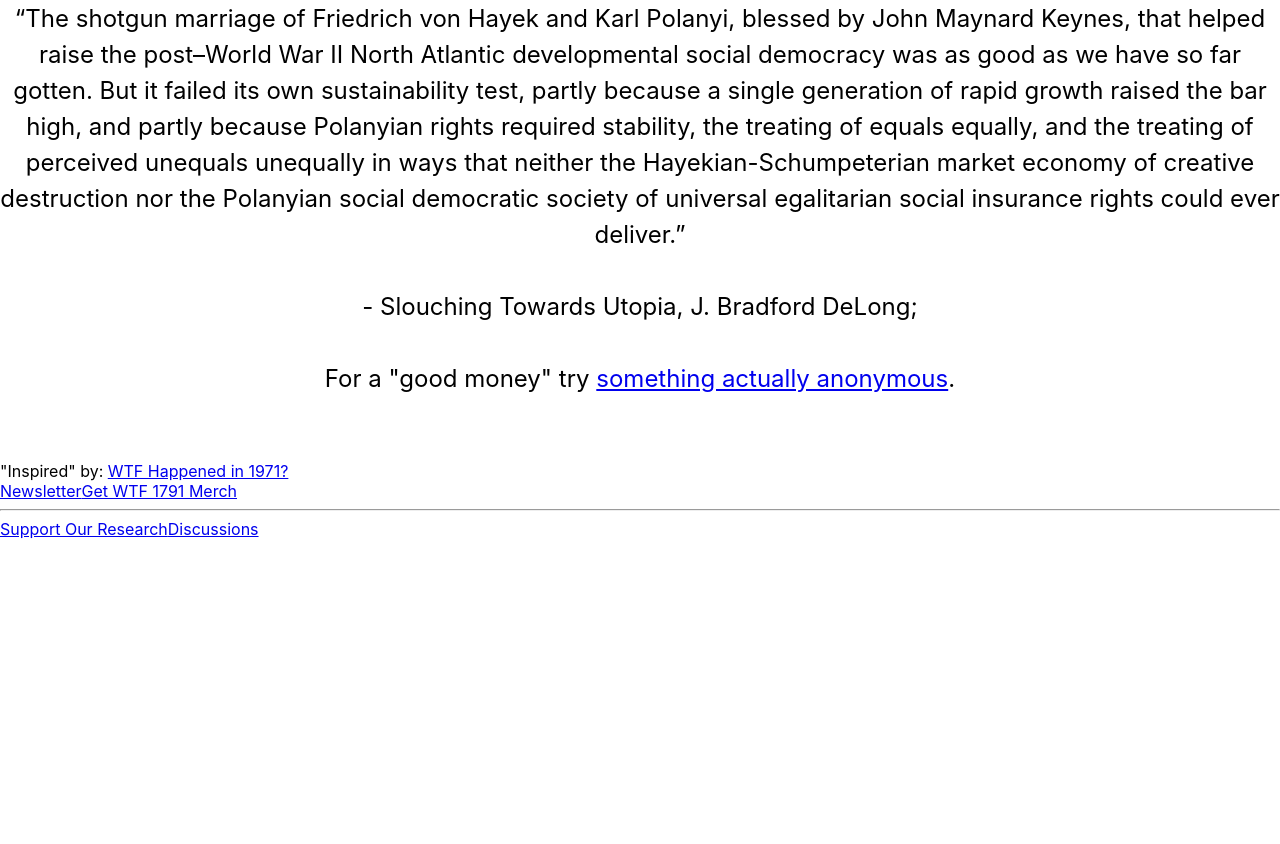
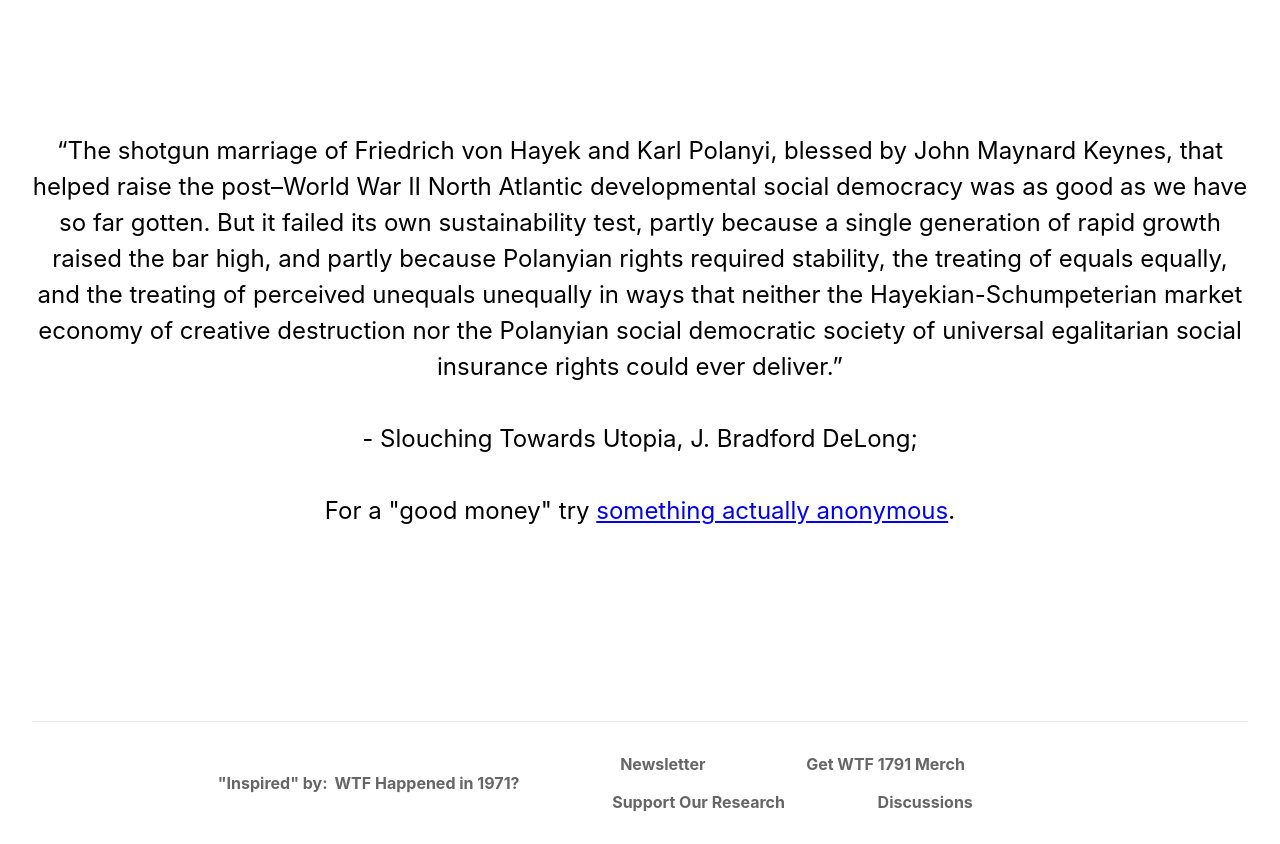
Before and after one commit to JackYoustra/wtfhappenedin1791, a Next.js app: page / in a window 1280 px wide. Shown: the part 2100-2944 px from the top of the page. Before the commit the page ends 2639 px from the top, so only its background shows below. Built offline with nearby package versions, Linux system fonts and the light colour scheme; grey boxes are pictures that could not be loaded.

Commit message:
Other page looking ok

```diff
--- a/app/globals.css
+++ b/app/globals.css
@@ -5,6 +5,7 @@
   font-family: -apple-system, BlinkMacSystemFont, Segoe UI, Roboto, Oxygen,
     Ubuntu, Cantarell, Fira Sans, Droid Sans, Helvetica Neue, sans-serif;
 }
+
 
 * {
   box-sizing: border-box;
@@ -19,3 +20,160 @@
     background: black;
   }
 }
+
+.footerContent {
+  display: flex;
+  flex-wrap: wrap;
+  justify-content: space-evenly;
+}
+
+.footerContent hr {
+  width: 100%;
+  /* hide, but still with layout effects */
+  opacity: 0;
+}
+
+.container {
+  padding: 0 2rem;
+}
+
+.main {
+  min-height: 100vh;
+  padding: 4rem 0;
+  flex: 1;
+  display: flex;
+  flex-direction: column;
+  justify-content: center;
+  align-items: center;
+}
+
+.footer {
+  display: flex;
+  flex-direction: row;
+  flex: 1;
+  padding: 2rem 0;
+  border-top: 1px solid #eaeaea;
+  justify-content: center;
+  align-items: center;
+  font-family: -apple-system, BlinkMacSystemFont, Segoe UI, Roboto, Oxygen,
+    Ubuntu, Cantarell, Fira Sans, Droid Sans, Helvetica Neue, sans-serif;
+    font-weight: 700;
+
+    color: rgb(102, 102, 102);
+    text-decoration-color: rgb(102, 102, 102);
+    text-decoration-line: none;
+    text-decoration-style: solid;
+    text-decoration-thickness: auto;
+}
+
+.footer a {
+  padding: 0 0.2rem;
+  color: inherit;
+  text-decoration: none;
+}
+
+.title {
+  margin: 0;
+  line-height: 1.15;
+  font-size: 4rem;
+  font-style: normal;
+  font-weight: 800;
+  letter-spacing: -0.025em;
+}
+
+.title a {
+  text-decoration: none;
+  color: #0070f3;
+}
+
+.title a:hover,
+.title a:focus,
+.title a:active {
+  text-decoration: underline;
+}
+
+.code {
+  background: #fafafa;
+  border-radius: 5px;
+  padding: 0.75rem;
+  font-size: 1.1rem;
+  font-family: Menlo, Monaco, Lucida Console, Liberation Mono, DejaVu Sans Mono,
+    Bitstream Vera Sans Mono, Courier New, monospace;
+}
+
+.grid {
+  display: flex;
+  align-items: center;
+  justify-content: center;
+  flex-wrap: wrap;
+  max-width: 1200px;
+}
+
+.card {
+  margin: 1rem;
+  padding: 1.5rem;
+  text-align: left;
+  color: inherit;
+  text-decoration: none;
+  border: 1px solid #eaeaea;
+  border-radius: 10px;
+  transition: color 0.15s ease, border-color 0.15s ease;
+  max-width: 300px;
+}
+
+.card:hover,
+.card:focus,
+.card:active {
+  color: #0070f3;
+  border-color: #0070f3;
+}
+
+.card h2 {
+  margin: 0 0 1rem 0;
+  font-size: 1.5rem;
+}
+
+.card p {
+  margin: 0;
+  font-size: 1.25rem;
+  line-height: 1.5;
+}
+
+.logo {
+  height: 1em;
+  margin-left: 0.5rem;
+}
+
+@media (max-width: 600px) {
+  .grid {
+    width: 100%;
+    flex-direction: column;
+  }
+}
+
+@media (prefers-color-scheme: dark) {
+  .title {
+    background: linear-gradient(180deg, #ffffff 0%, #aaaaaa 100%);
+    -webkit-background-clip: text;
+    -webkit-text-fill-color: transparent;
+    background-clip: text;
+    text-fill-color: transparent;
+  }
+  .title a {
+    background: linear-gradient(180deg, #0070f3 0%, #0153af 100%);
+    -webkit-background-clip: text;
+    -webkit-text-fill-color: transparent;
+    background-clip: text;
+    text-fill-color: transparent;
+  }
+  .card,
+  .footer {
+    border-color: #222;
+  }
+  .code {
+    background: #111;
+  }
+  .logo img {
+    filter: invert(1);
+  }
+}
--- a/app/layout.tsx
+++ b/app/layout.tsx
@@ -12,7 +12,31 @@
         head.tsx. Find out more at https://beta.nextjs.org/docs/api-reference/file-conventions/head
       */}
       <head />
-      <body>{children}</body>
+      <body>
+        <div className="container">
+      <main className="main">
+        <h1 className="title">
+          WTF Happened in 1791?
+        </h1>
+        {children}
+              </main>
+
+      <footer className="footer">
+        <div>
+          {"\"Inspired\" by:"} <a href="https://wtfhappenedin1971.com/">WTF Happened in 1971?</a>
+        </div>
+
+        <div className="footerContent">
+          <a href="https://jackyoustra.com/">Newsletter</a>
+          <a href="https://www.nber.org/subscribe">Get WTF 1791 Merch</a>
+          <hr />
+          <a href="/donations">Support Our Research</a>
+          <a href="https://www.igmchicago.org/igm-economic-experts-panel/">Discussions</a>
+        </div>
+
+      </footer>
+    </div>
+      </body>
     </html>
   )
 }
--- a/app/page.module.css
+++ b/app/page.module.css
@@ -8,89 +8,3 @@
   line-height: 1.5;
   font-size: 1.5rem;
 }
-
-.code {
-  background: #fafafa;
-  border-radius: 5px;
-  padding: 0.75rem;
-  font-size: 1.1rem;
-  font-family: Menlo, Monaco, Lucida Console, Liberation Mono, DejaVu Sans Mono,
-    Bitstream Vera Sans Mono, Courier New, monospace;
-}
-
-.grid {
-  display: flex;
-  align-items: center;
-  justify-content: center;
-  flex-wrap: wrap;
-  max-width: 1200px;
-}
-
-.card {
-  margin: 1rem;
-  padding: 1.5rem;
-  text-align: left;
-  color: inherit;
-  text-decoration: none;
-  border: 1px solid #eaeaea;
-  border-radius: 10px;
-  transition: color 0.15s ease, border-color 0.15s ease;
-  max-width: 300px;
-}
-
-.card:hover,
-.card:focus,
-.card:active {
-  color: #0070f3;
-  border-color: #0070f3;
-}
-
-.card h2 {
-  margin: 0 0 1rem 0;
-  font-size: 1.5rem;
-}
-
-.card p {
-  margin: 0;
-  font-size: 1.25rem;
-  line-height: 1.5;
-}
-
-.logo {
-  height: 1em;
-  margin-left: 0.5rem;
-}
-
-@media (max-width: 600px) {
-  .grid {
-    width: 100%;
-    flex-direction: column;
-  }
-}
-
-@media (prefers-color-scheme: dark) {
-  .title {
-    background: linear-gradient(180deg, #ffffff 0%, #aaaaaa 100%);
-    -webkit-background-clip: text;
-    -webkit-text-fill-color: transparent;
-    background-clip: text;
-    text-fill-color: transparent;
-  }
-  .title a {
-    background: linear-gradient(180deg, #0070f3 0%, #0153af 100%);
-    -webkit-background-clip: text;
-    -webkit-text-fill-color: transparent;
-    background-clip: text;
-    text-fill-color: transparent;
-  }
-  .card,
-  .footer {
-    border-color: #222;
-  }
-  .code {
-    background: #111;
-  }
-  .logo img {
-    filter: invert(1);
-  }
-}
--- a/app/page.tsx
+++ b/app/page.tsx
@@ -1,5 +1,3 @@
-import Image from 'next/image'
-import Script from 'next/script'
 import styles from './page.module.css'
 
 const fredStyle = {
@@ -10,11 +8,7 @@
 
 export default function Home() {
   return (
-    <div className={styles.container}>
-      <main className={styles.main}>
-        <h1 className={styles.title}>
-          WTF Happened in 1791?
-        </h1>
+    <div className="main">
         <div className="embed-container">
         <br />
         <iframe src="https://fred.stlouisfed.org/graph/graph-landing.php?g=X4TX&width=670&height=475" scrolling="no" frameBorder={0} style={fredStyle} loading="lazy"></iframe>
@@ -44,23 +38,6 @@
         <br />
         {`For a \"good money\" try `} <a href="https://www.getmonero.org/library/Zero-to-Monero-1-0-0.pdf">something actually anonymous</a>.
         </div>
-
-      </main>
-
-      <footer className={styles.footer}>
-        <div>
-          {"\"Inspired\" by:"} <a href="https://wtfhappenedin1971.com/">WTF Happened in 1971?</a>
-        </div>
-
-        <div className={styles.footerContent}>
-          <a href="https://jackyoustra.com/">Newsletter</a>
-          <a href="https://www.nber.org/subscribe">Get WTF 1791 Merch</a>
-          <hr />
-          <a href="/donations">Support Our Research</a>
-          <a href="https://www.igmchicago.org/igm-economic-experts-panel/">Discussions</a>
-        </div>
-
-      </footer>
-    </div>
+      </div>
   )
 }
```
Also changed, not shown: app/donations/page.tsx (+6 -14 lines).
